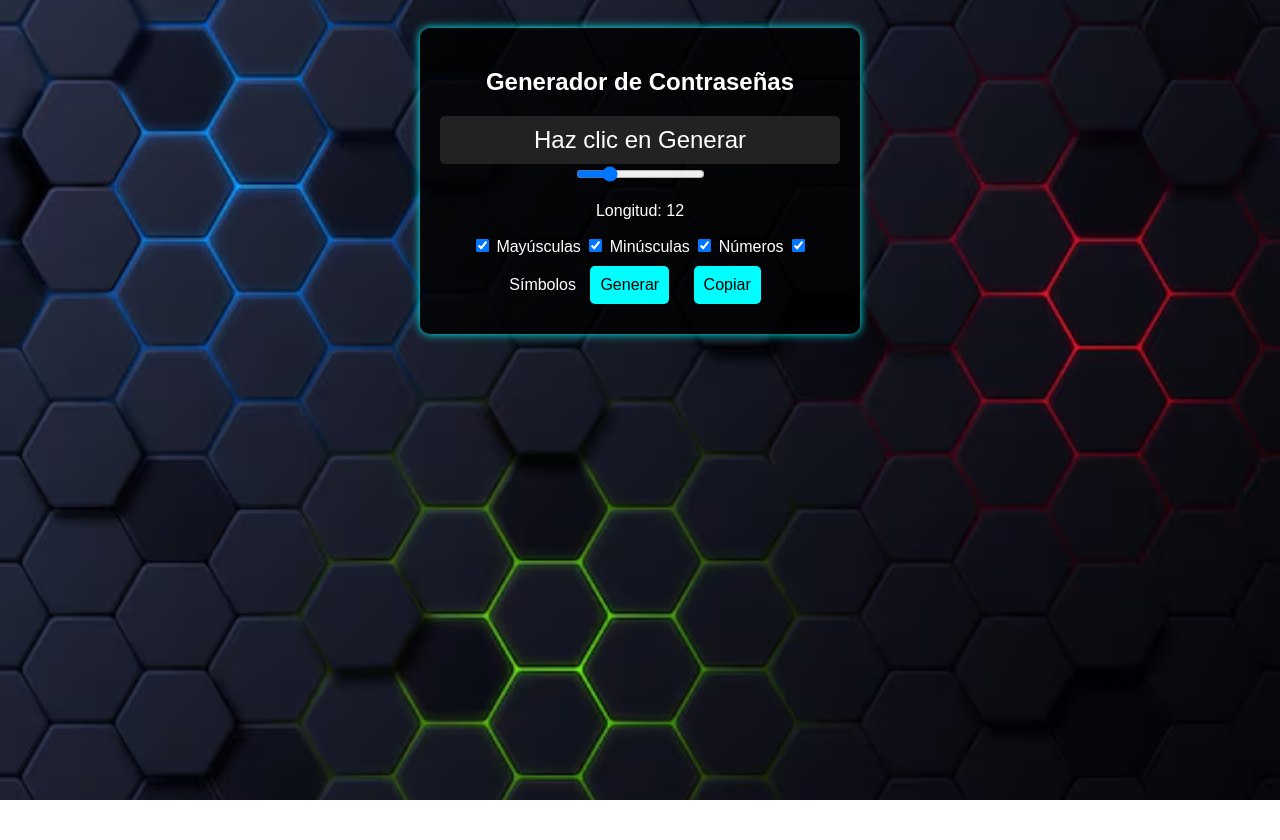
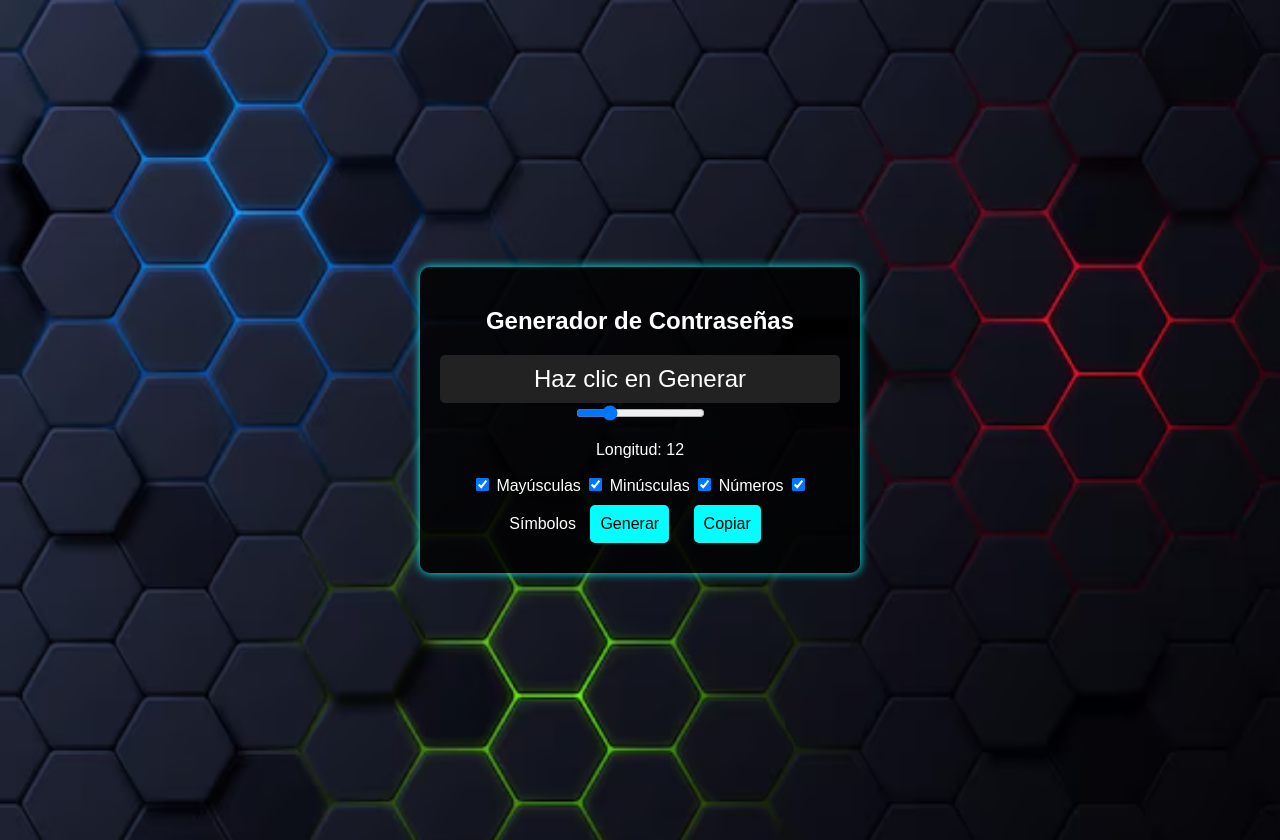
Before and after one commit to edMonroyP/contra_seg_E1447, a plain HTML site: page index.html in a window 1280 px wide. Before the commit the page ends 800 px from the top, so only its background shows below. Drawn offline with Linux system fonts and the light colour scheme.

Commit message:
Se sube ajuste para centrar el contenedor

```diff
--- a/index.html
+++ b/index.html
@@ -12,10 +12,14 @@
             color: #fff;
             text-align: center;
             padding: 20px;
+            display: flex;
+            justify-content: center;
+            align-items: center;
+            height: 100vh;
+            margin: 0;
         }
         .container {
             max-width: 400px;
-            margin: auto;
             padding: 20px;
             background: rgba(0, 0, 0, 0.8);
             border-radius: 10px;
```
